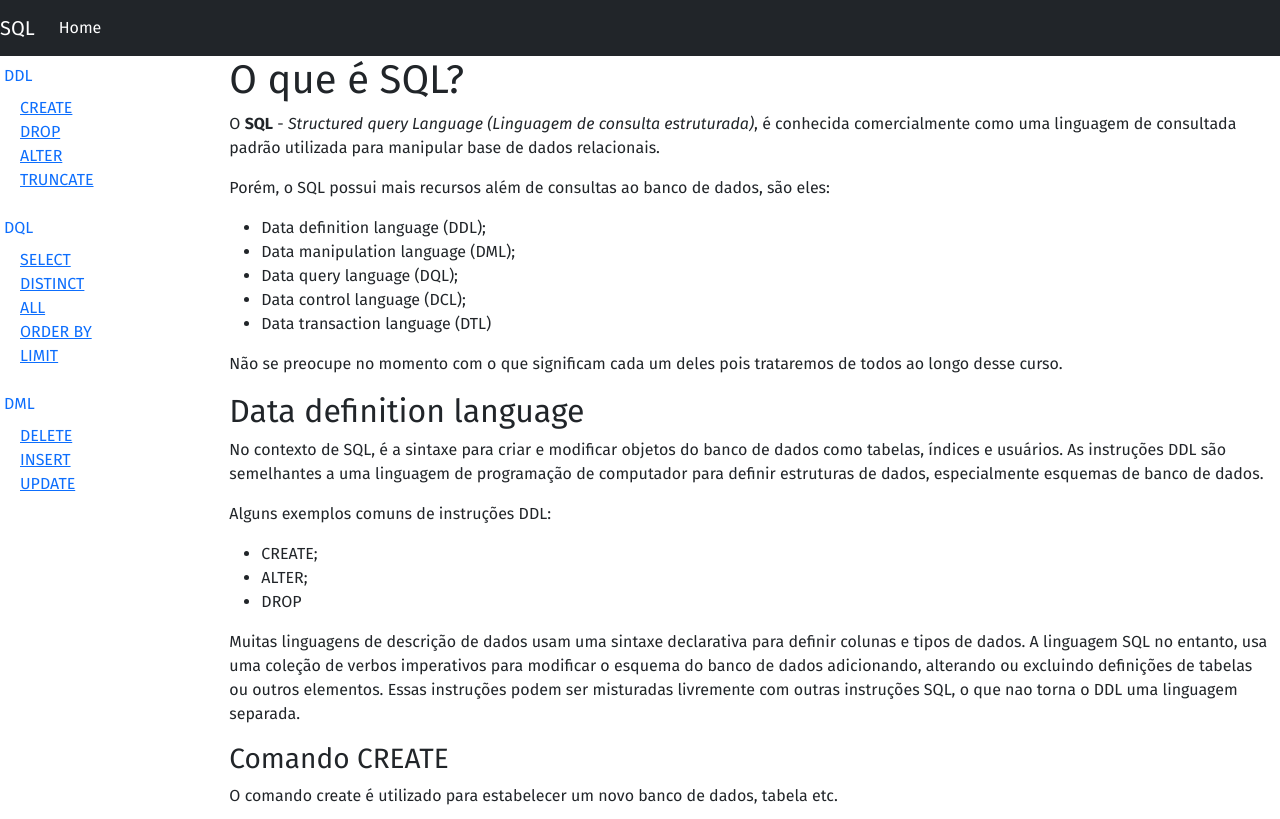
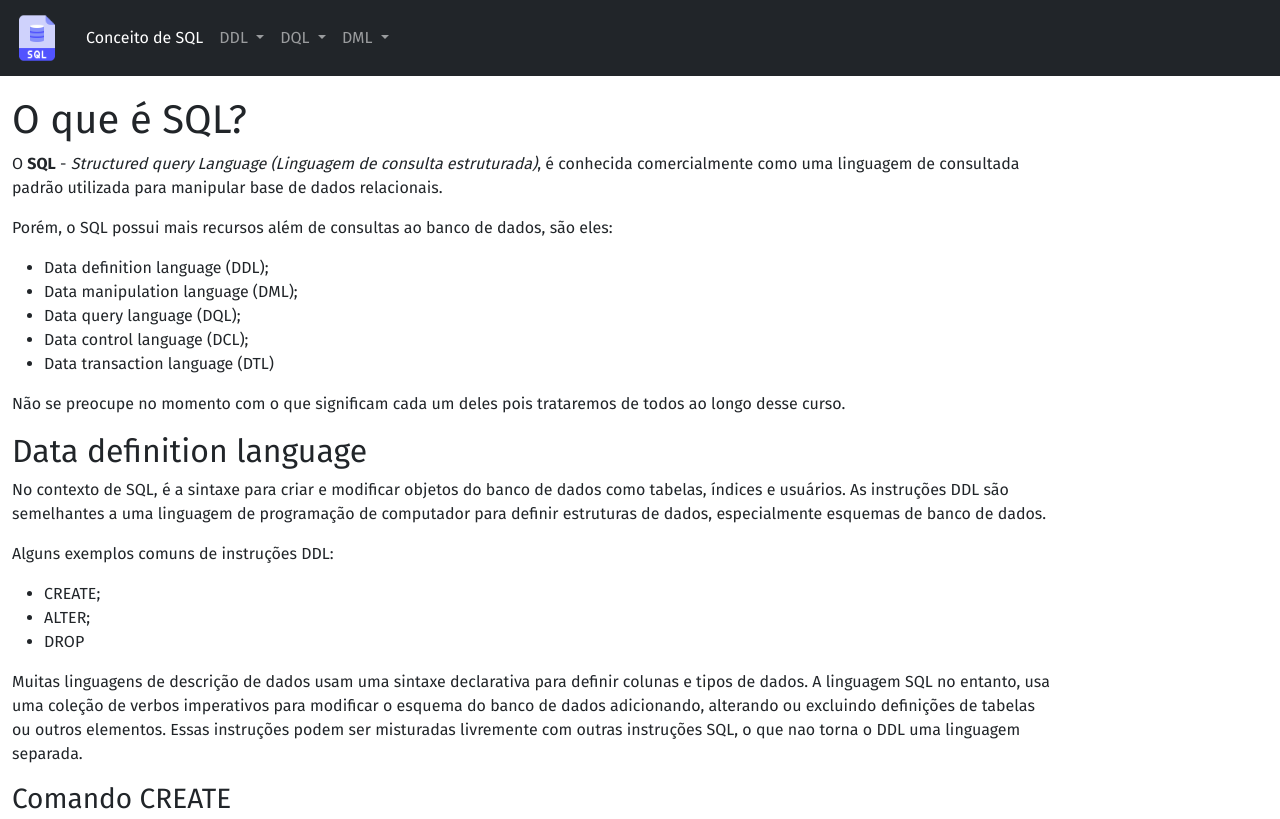
Before and after one commit to atomotavio/comofunciona-SQL, a plain HTML site: page index.html in a window 1280 px wide. Shown: the top 819 px of the page. Drawn offline with nearby package versions, Linux system fonts and the light colour scheme.

Commit message:
Change: delete horizontal menu and fix navbar

```diff
--- /dev/null
+++ b/css/style.css
@@ -0,0 +1,9 @@
+@import url('https://fonts.googleapis.com/css2?family=Fira+Sans:wght@100;400;700&display=swap');
+
+body {
+    font-family: 'Fira Sans', sans-serif;
+}
+
+img {
+    width: 50px;
+}
--- a/index.html
+++ b/index.html
@@ -7,22 +7,18 @@
     <meta name="viewport" content="width=device-width, initial-scale=1.0">
     <meta
         description="Esta página tem o intuito de ensinar didaticamente os conceitos em volta da linguagem SQL utilizando o sistema de gerenciamento de banco de dados MySQL.">
-    <title>Como funciona: MySQL</title>
+    <title>Como funciona: Linguagem SQL</title>
 
     <link href="https://cdn.jsdelivr.net/npm/bootstrap@5.2.0-beta1/dist/css/bootstrap.min.css" rel="stylesheet"
         integrity="sha384-0evHe/X+R7YkIZDRvuzKMRqM+OrBnVFBL6DOitfPri4tjfHxaWutUpFmBp4vmVor" crossorigin="anonymous">
-    <link rel="preconnect" href="https://fonts.googleapis.com">
-    <link rel="preconnect" href="https://fonts.gstatic.com" crossorigin>
-
-    <link href="https://fonts.googleapis.com/css2?family=Fira+Sans:ital,wght@0,400;0,700;1,400&display=swap"
-        rel="stylesheet">
+    <link rel="stylesheet" href="./css/style.css">
 </head>
 
-<body style="font-family: 'Fira Sans', sans-serif;" class="row">
+<body class="row">
 
-    <nav class="navbar navbar-dark navbar-expand-lg bg-dark">
+    <nav class="navbar navbar-dark navbar-expand-lg bg-dark fixed-top">
         <div class="container-fluid">
-            <a class="navbar-brand" href="#sql">SQL</a>
+            <a class="navbar-brand" href="#sql"><img src="./img/logo.png" alt="logo sql"></a>
             <button class="navbar-toggler" type="button" data-bs-toggle="collapse" data-bs-target="#navbarNavDropdown"
                 aria-controls="navbarNavDropdown" aria-expanded="false" aria-label="Toggle navigation">
                 <span class="navbar-toggler-icon"></span>
@@ -30,56 +26,54 @@
             <div class="collapse navbar-collapse" id="navbarNavDropdown">
                 <ul class="navbar-nav">
                     <li class="nav-item">
-                        <a class="nav-link active" aria-current="page" href="#">Home</a>
+                        <a class="nav-link active" aria-current="page" href="#">Conceito de SQL</a>
                     </li>
-
+                    <li class="nav-item dropdown">
+                        <a class="nav-link dropdown-toggle" href="#ddl" role="button" data-bs-toggle="dropdown"
+                            aria-expanded="false">
+                            DDL
+                        </a>
+                        <ul class="dropdown-menu">
+                            <li><a class="dropdown-item" href="#create">CREATE</a></li>
+                            <li><a class="dropdown-item" href="#drop">DROP</a></li>
+                            <li><a class="dropdown-item" href="#alter">ALTER</a></li>
+                            <li><a class="dropdown-item" href="#truncate">TRUNCATE</a></li>
+                        </ul>
+                    </li>
+                    <li class="nav-item dropdown">
+                        <a class="nav-link dropdown-toggle" href="#dql" role="button" data-bs-toggle="dropdown"
+                            aria-expanded="false">
+                            DQL
+                        </a>
+                        <ul class="dropdown-menu">
+                            li><a class="nav-item" href="#select">SELECT</a>
+                    </li>
+                    <li><a class="dropdown-item" href="#distinct">DISTINCT</a></li>
+                    <li><a class="dropdown-item" href="#all">ALL</a></li>
+                    <li><a class="dropdown-item" href="#orderby">ORDER BY</a></li>
+                    <li><a class="dropdown-item" href="#limit">LIMIT</a></li>
+                </ul>
+                </li>
+                <li class="nav-item dropdown">
+                    <a class="nav-link dropdown-toggle" href="#dml" role="button" data-bs-toggle="dropdown"
+                        aria-expanded="false">
+                        DML
+                    </a>
+                    <ul class="dropdown-menu">
+                        <li><a class="nav-item" href="#delete">DELETE</a></li>
+                        <li><a class="dropdown-item" href="#insert">INSERT</a></li>
+                        <li><a class="dropdown-item" href="#update">UPDATE</a></li>
+                    </ul>
+                </li>
                 </ul>
             </div>
         </div>
     </nav>
 
-
-    <nav class="nav flex-column col-2">
-        <li class="nav-item">
-            <a class="nav-link" href="#ddl">
-                DDL
-            </a>
-            <ul style="list-style: none;">
-                <li><a class="nav-item" href="#create">CREATE</a></li>
-                <li><a class="nav-item" href="#drop">DROP</a></li>
-                <li><a class="nav-item" href="#alter">ALTER</a></li>
-                <li><a class="nav-item" href="#truncate">TRUNCATE</a></li>
-            </ul>
-        </li>
-        <li class="nav-item">
-            <a class="nav-link" href="#dql">
-                DQL
-            </a>
-            <ul style="list-style: none;">
-                <li><a class="nav-item" href="#select">SELECT</a></li>
-                <li><a class="nav-item" href="#distinct">DISTINCT</a></li>
-                <li><a class="nav-item" href="#all">ALL</a></li>
-                <li><a class="nav-item" href="#orderby">ORDER BY</a></li>
-                <li><a class="nav-item" href="#limit">LIMIT</a></li>
-            </ul>
-        </li>
-        <li class="nav-item">
-            <a class="nav-link" href="#dml">
-                DML
-            </a>
-            <ul style="list-style: none;">
-                <li><a class="nav-item" href="#delete">DELETE</a></li>
-                <li><a class="nav-item" href="#insert">INSERT</a></li>
-                <li><a class="nav-item" href="#update">UPDATE</a></li>
-            </ul>
-        </li>
-    </nav>
-
-
     <div class="col-10">
 
-        <div class="container-fluid">
-            <h1 id="sql">O que é SQL?</h1>
+        <div class="container-fluid pt-5">
+            <h1 class="pt-5" id="sql">O que é SQL?</h1>
             <p>O <strong>SQL</strong> - <i>Structured query Language (Linguagem de consulta estruturada)</i>, é
                 conhecida
                 comercialmente como uma linguagem de consultada padrão utilizada para manipular base de dados
```
Also changed, not shown: img/logo.png (added).
